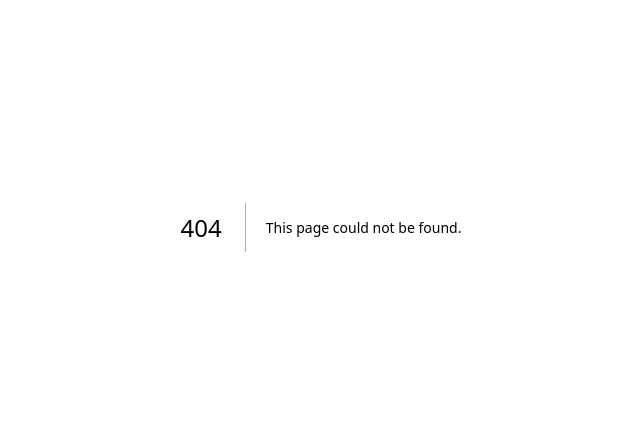
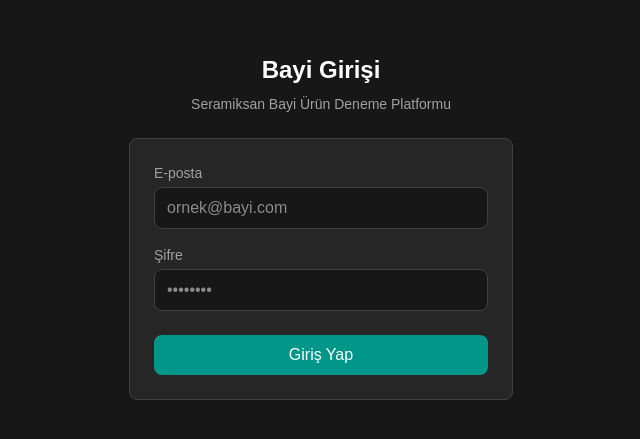
Before and after one commit to buzun129-ops/seramiksan_bayi_platform, a Next.js app in the folder frontend/: page /giris in a window 1280 px wide. Before the commit this address had no page. Shown: the part 173-612 px from the top of the page, without its empty margins (319-959 px from the left). Built offline with nearby package versions, Linux system fonts and the light colour scheme.

Commit message:
Next.js bayi giris sayfasi eklendi ve backend'e baglandi

```diff
--- /dev/null
+++ b/frontend/app/giris/page.tsx
@@ -0,0 +1,101 @@
+"use client";
+
+import { useState } from "react";
+import { useRouter } from "next/navigation";
+
+export default function GirisSayfasi() {
+  const router = useRouter();
+
+  const [email, setEmail] = useState("");
+  const [sifre, setSifre] = useState("");
+  const [hata, setHata] = useState("");
+  const [yukleniyor, setYukleniyor] = useState(false);
+
+  const girisYap = async (e: React.FormEvent) => {
+    e.preventDefault();
+    setHata("");
+    setYukleniyor(true);
+
+    try {
+      const res = await fetch("http://127.0.0.1:8000/login", {
+        method: "POST",
+        headers: { "Content-Type": "application/json" },
+        body: JSON.stringify({ email, sifre }),
+      });
+
+      if (!res.ok) {
+        const veri = await res.json();
+        throw new Error(veri.detail || "Giriş başarısız oldu.");
+      }
+
+      const veri = await res.json();
+      // Token'ı tarayıcıda saklıyoruz (bir sonraki istekte kullanmak için)
+      localStorage.setItem("access_token", veri.access_token);
+
+      // Giriş başarılı, ana sayfaya yönlendir
+      router.push("/");
+    } catch (err) {
+      if (err instanceof Error) {
+        setHata(err.message);
+      } else {
+        setHata("Beklenmeyen bir hata oluştu.");
+      }
+    } finally {
+      setYukleniyor(false);
+    }
+  };
+
+  return (
+    <main className="min-h-screen bg-neutral-900 text-white flex items-center justify-center p-8">
+      <div className="w-full max-w-sm">
+        <h1 className="text-2xl font-bold mb-2 text-center">Bayi Girişi</h1>
+        <p className="text-neutral-400 text-sm mb-6 text-center">
+          Seramiksan Bayi Ürün Deneme Platformu
+        </p>
+
+        <form
+          onSubmit={girisYap}
+          className="bg-neutral-800 border border-neutral-700 rounded-lg p-6 flex flex-col gap-4"
+        >
+          <div>
+            <label className="block text-sm text-neutral-400 mb-1">E-posta</label>
+            <input
+              type="email"
+              required
+              value={email}
+              onChange={(e) => setEmail(e.target.value)}
+              className="w-full px-3 py-2 rounded-lg bg-neutral-900 border border-neutral-700 text-white focus:outline-none focus:ring-2 focus:ring-teal-500"
+              placeholder="ornek@bayi.com"
+            />
+          </div>
+
+          <div>
+            <label className="block text-sm text-neutral-400 mb-1">Şifre</label>
+            <input
+              type="password"
+              required
+              value={sifre}
+              onChange={(e) => setSifre(e.target.value)}
+              className="w-full px-3 py-2 rounded-lg bg-neutral-900 border border-neutral-700 text-white focus:outline-none focus:ring-2 focus:ring-teal-500"
+              placeholder="••••••••"
+            />
+          </div>
+
+          {hata && (
+            <p className="text-red-400 text-sm bg-red-950/40 border border-red-800 rounded-lg px-3 py-2">
+              {hata}
+            </p>
+          )}
+
+          <button
+            type="submit"
+            disabled={yukleniyor}
+            className="mt-2 bg-teal-600 hover:bg-teal-500 disabled:bg-neutral-700 disabled:cursor-not-allowed transition text-white font-medium py-2 rounded-lg"
+          >
+            {yukleniyor ? "Giriş yapılıyor..." : "Giriş Yap"}
+          </button>
+        </form>
+      </div>
+    </main>
+  );
+}
```
